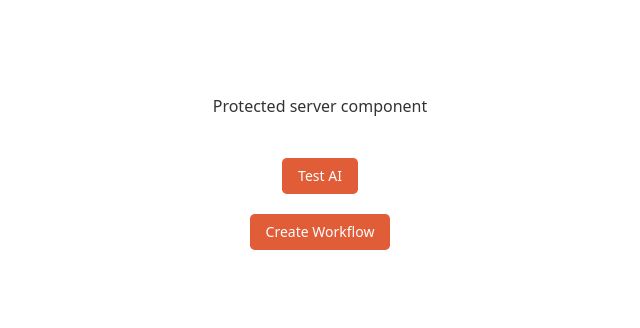
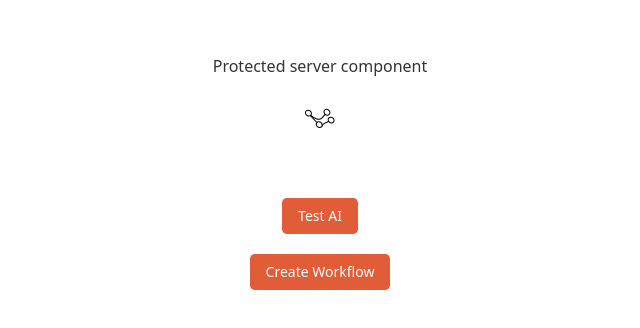
Before and after one commit to devsujalpatel/nodebase, a Next.js app: page / in a window 1280 px wide. Shown: the part 228-556 px from the top of the page, without its empty margins (320-960 px from the left). Built offline with nearby package versions, Linux system fonts and the light colour scheme; no server answers.

Commit message:
Few changes

```diff
--- a/src/app/features/auth/components/auth-layout.tsx
+++ b/src/app/features/auth/components/auth-layout.tsx
@@ -9,7 +9,7 @@ export const AuthLayout = ({ children }: { children: React.ReactNode }) => {
           href="/"
           className="flex items-center gap-2 self-center font-medium"
         >
-          <Image src="/logos/logo.svg" alt="Nodeflow" width={30} height={30} />
+          <Image src="/logos/node-flow.svg" alt="Nodeflow" width={30} height={30} />
           Nodeflow
         </Link>
         {children}
--- a/src/app/page.tsx
+++ b/src/app/page.tsx
@@ -3,6 +3,7 @@ import { Button } from "@/components/ui/button";
 // import { requireAuth } from "@/lib/auth-utils";
 import { useTRPC } from "@/trpc/client";
 import { useMutation, useQuery, useQueryClient } from "@tanstack/react-query";
+import Image from "next/image";
 import { toast } from "sonner";
 
 export default function Home() {
@@ -19,13 +20,20 @@ export default function Home() {
       },
       onError: () => {
         toast.error("Something went wrong");
-      }
+      },
     })
   );
 
   return (
     <div className="flex h-screen gap-5 items-center justify-center flex-col ">
       Protected server component
+      <Image
+        src="/logos/node-flow.svg"
+        className="mb-5"
+        alt="Nodeflow"
+        width={50}
+        height={50}
+      />
       <div>
         <pre>{JSON.stringify(data, null, 2)}</pre>
       </div>
```
Also changed, not shown: public/logos/node-flow.svg (added).
